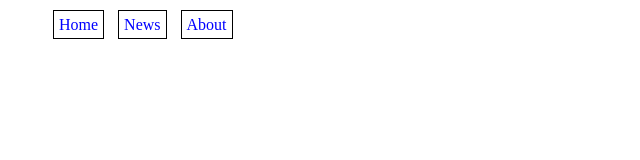
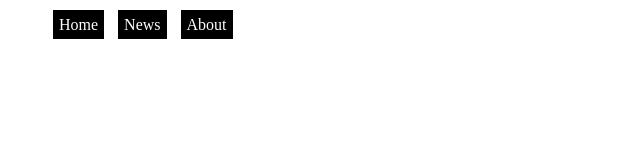
Before and after one commit to Delfx/codeacademy_2022, a plain HTML site: page task_css_3/index.html in a window 1280 px wide. Shown: the whole page, without its empty margins (0-640 px from the left). Drawn offline with Linux system fonts and the light colour scheme.

Commit message:
task css 5

```diff
--- a/task_css_3/assets/css/style.css
+++ b/task_css_3/assets/css/style.css
@@ -14,6 +14,7 @@ ul{
 
 
 li {
+    background: black;
     display: inline;
     margin: 5px;
     padding: 5px;
@@ -24,14 +25,15 @@ li {
 }
 
 li, a{
-    color: blue;
+    color: white;
     text-decoration: none;
 
 }
 
 
 li:hover, a:hover{
-    color: red;
+    background: white;
+    color: black;
     font-weight: bold;
 }
 
```
